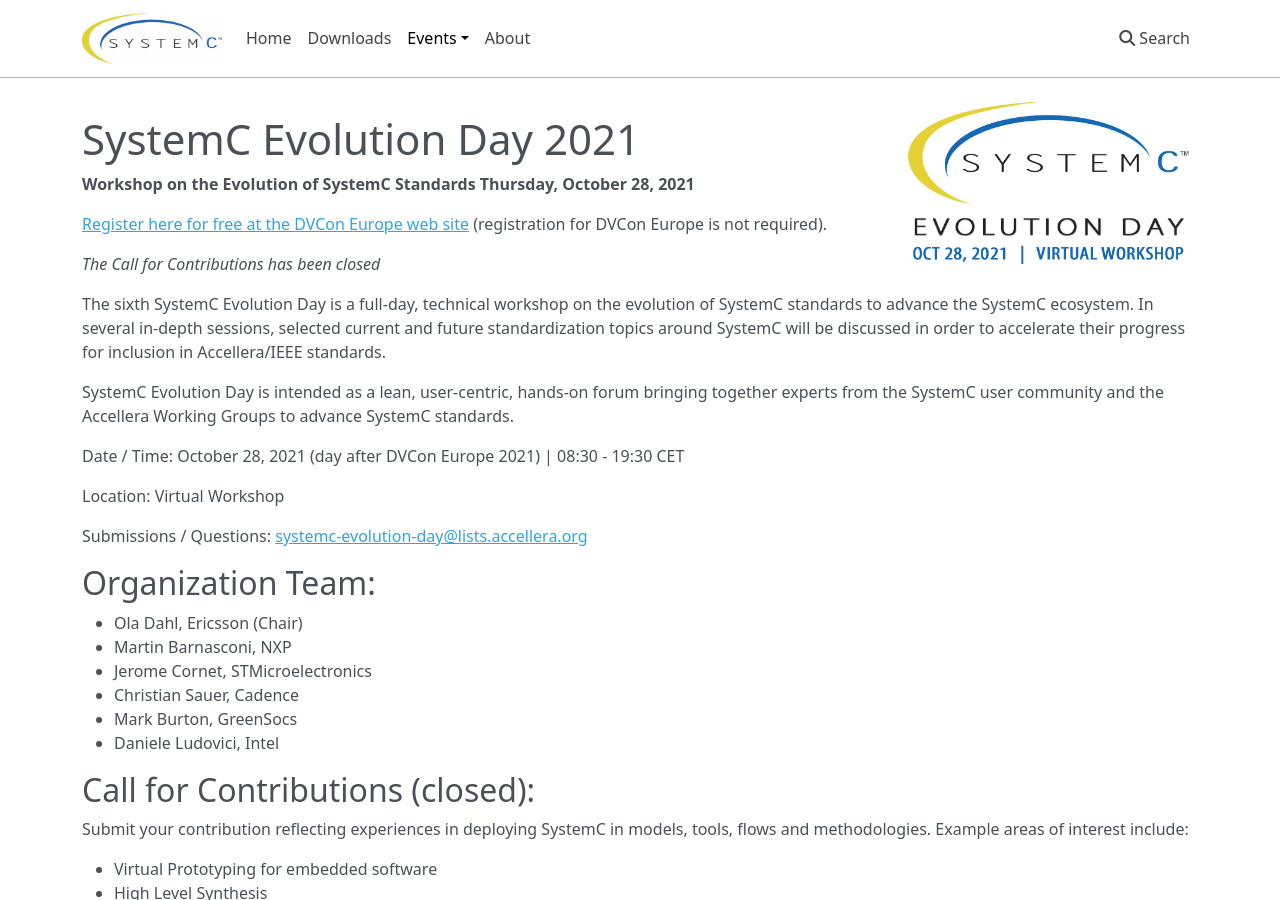
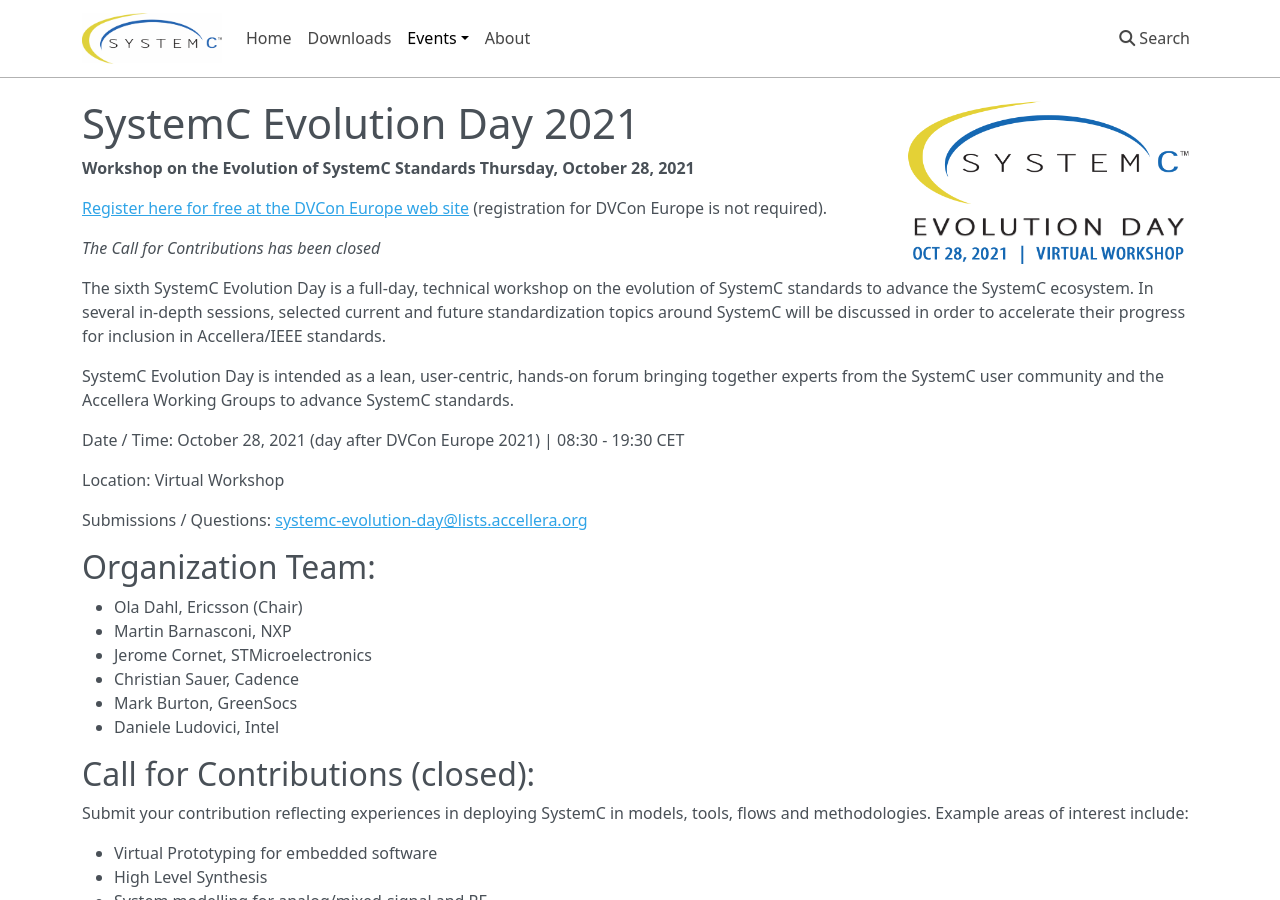
Before and after one commit to accellera-official/systemc.org, an MkDocs documentation site: the page built from docs/events/sced2021.md, in a window 1280 px wide and 900 px high. Built offline with MkDocs 1.6.1, drawn with Linux system fonts in a browser that asks for light colours; nearby versions of some CDN libraries.

```diff
--- a/docs/events/sced2021.md
+++ b/docs/events/sced2021.md
@@ -1,7 +1,6 @@
 toc: false
 
-<img style="float: right; width:300px;" src="/images/sced2021.png">
-# SystemC Evolution Day 2021
+# SystemC Evolution Day 2021 <img style="float: right; width:300px;" src="/images/sced2021.png">
 
 **Workshop on the Evolution of SystemC Standards
 Thursday, October 28, 2021**
```
Also changed, not shown: docs/about.md (+2 -1 lines), docs/images/logo_accellera.png (added).
